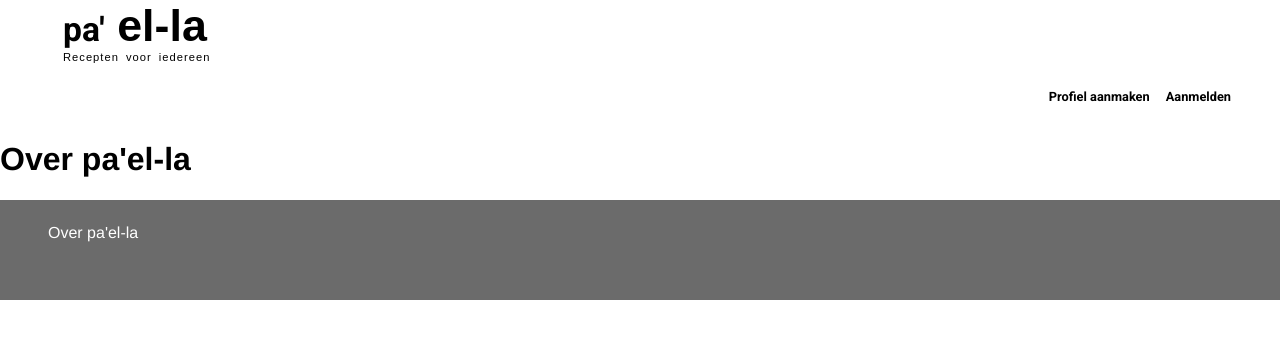
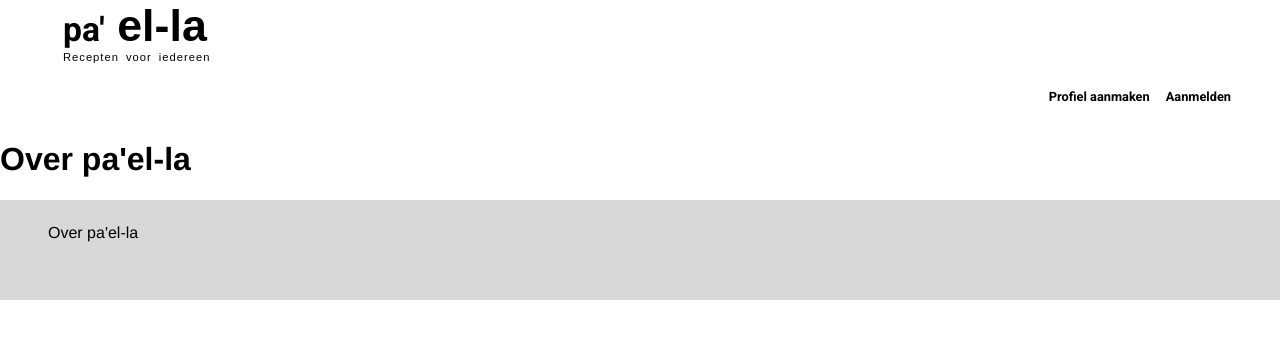
Before and after one commit to Christian-Mar/pa-ella, a Next.js app: page /about in a window 1280 px wide. Shown: the top 338 px of the page. Built offline with nearby package versions, Linux system fonts and the light colour scheme; no server answers.

Commit message:
small adjustments

```diff
--- a/pages/login/index.js
+++ b/pages/login/index.js
@@ -12,7 +12,7 @@ export default function LoginPage() {
 				<link rel='icon' href='/images/favicon.ico' />
 			</Head>
 			<Navbar />
-			<Banner imgUrl='/images/bannercolor.jpg' />
+			<Banner imgUrl='/images/ellas.jpg' />
 			<Login />
 		</div>
 	);
--- a/styles/Footer.module.css
+++ b/styles/Footer.module.css
@@ -1,6 +1,5 @@
 .footer__container {
-  background-color: rgb(107, 107, 107);
-  color: white;
+  background-color: rgb(216, 216, 216);
   height: 100px;
   width: 100vw;
   display: flex;
```
